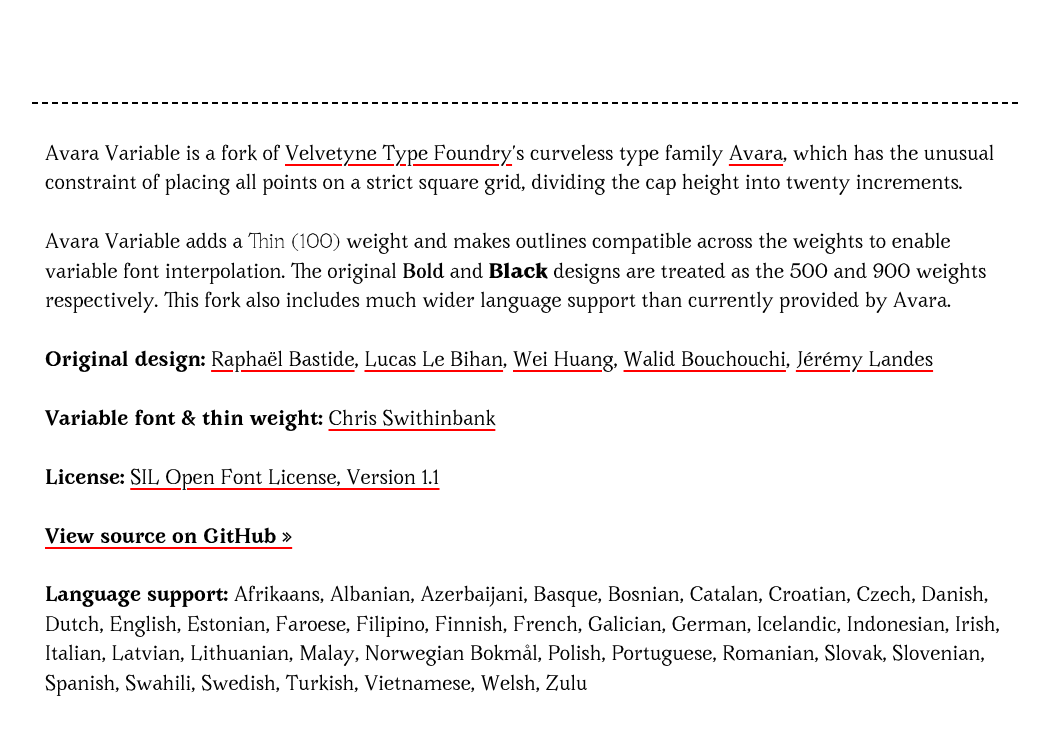
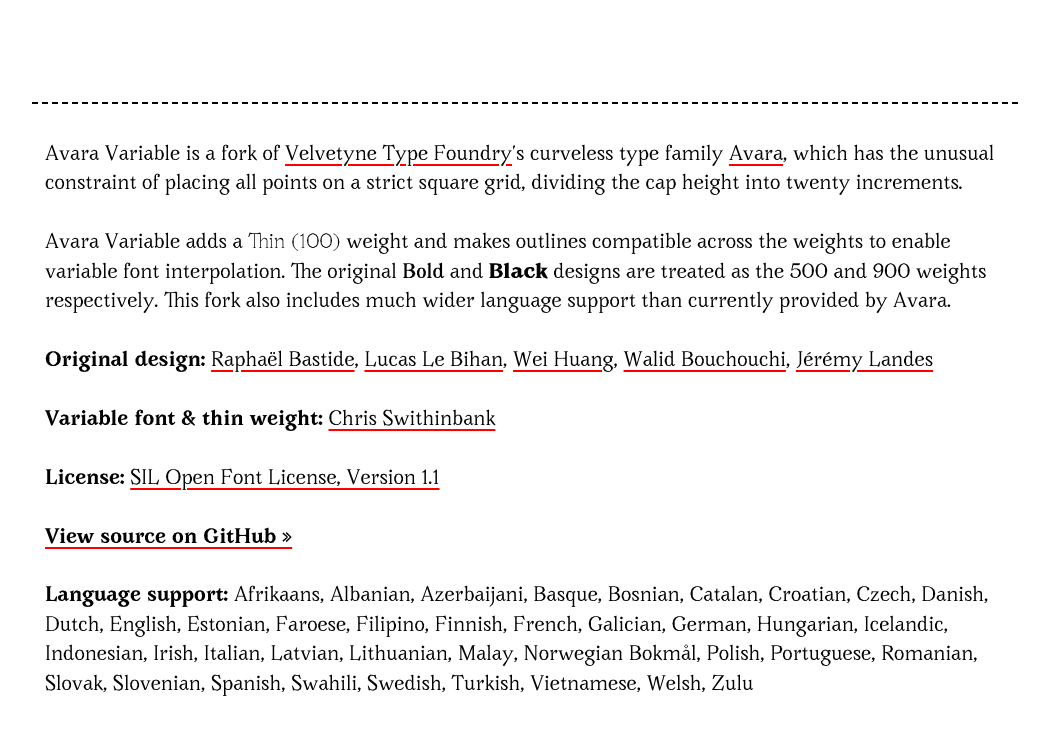
Before and after one commit to delucis/avara-variable, a plain HTML site: page index.html in a window 1280 px wide. Shown: the part 2641-3375 px from the top of the page, without its empty margins (115-1164 px from the left). Drawn offline with Linux system fonts and the light colour scheme.

Commit message:
Update language support list

```diff
--- a/index.html
+++ b/index.html
@@ -465,10 +465,10 @@
           <strong>Language support:</strong>
           Afrikaans, Albanian, Azerbaijani, Basque, Bosnian, Catalan, Croatian,
           Czech, Danish, Dutch, English, Estonian, Faroese, Filipino, Finnish,
-          French, Galician, German, Icelandic, Indonesian, Irish, Italian, Latvian,
-          Lithuanian, Malay, Norwegian Bokmål, Polish, Portuguese, Romanian,
-          Slovak, Slovenian, Spanish, Swahili, Swedish, Turkish, Vietnamese,
-          Welsh, Zulu
+          French, Galician, German, Hungarian, Icelandic, Indonesian, Irish,
+          Italian, Latvian, Lithuanian, Malay, Norwegian Bokmål, Polish,
+          Portuguese, Romanian, Slovak, Slovenian, Spanish, Swahili, Swedish,
+          Turkish, Vietnamese, Welsh, Zulu
         </p>
       </footer>
       <aside class="cover">
```
Also changed, not shown: 1 other file.
